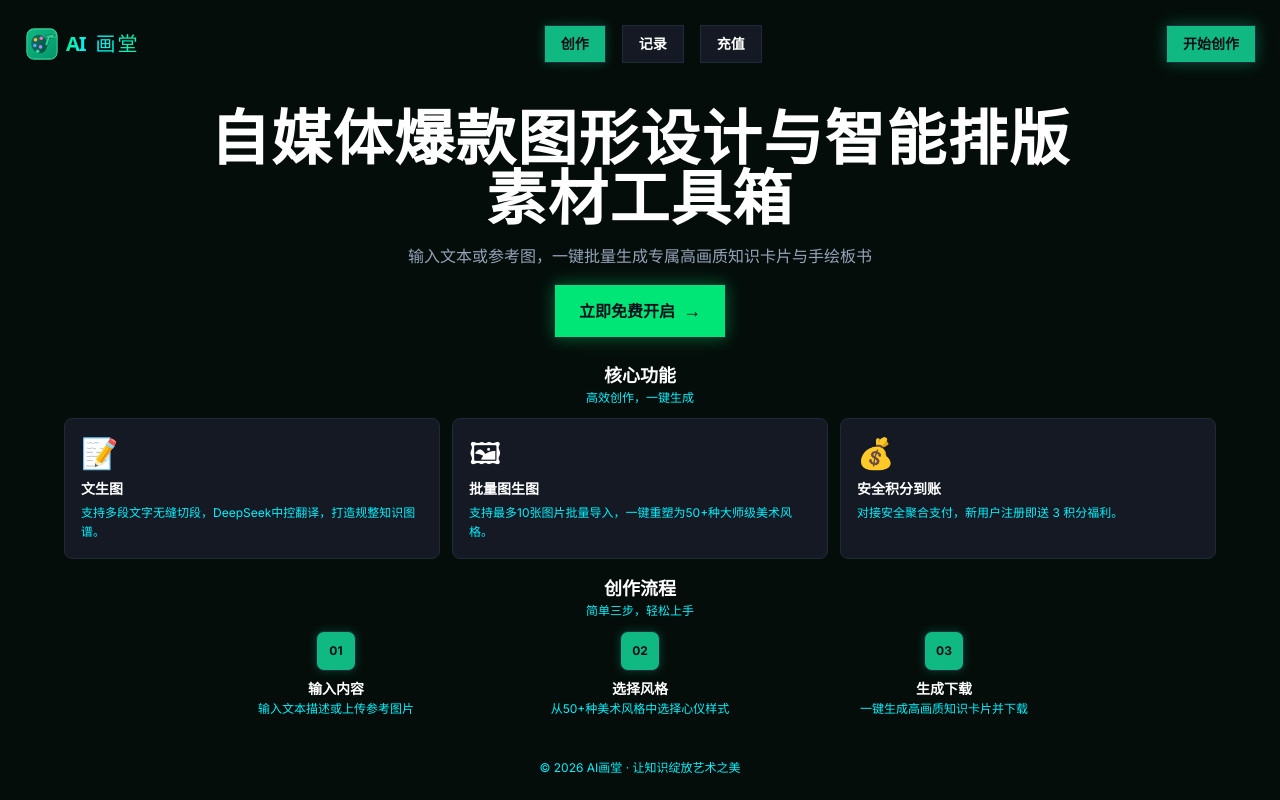
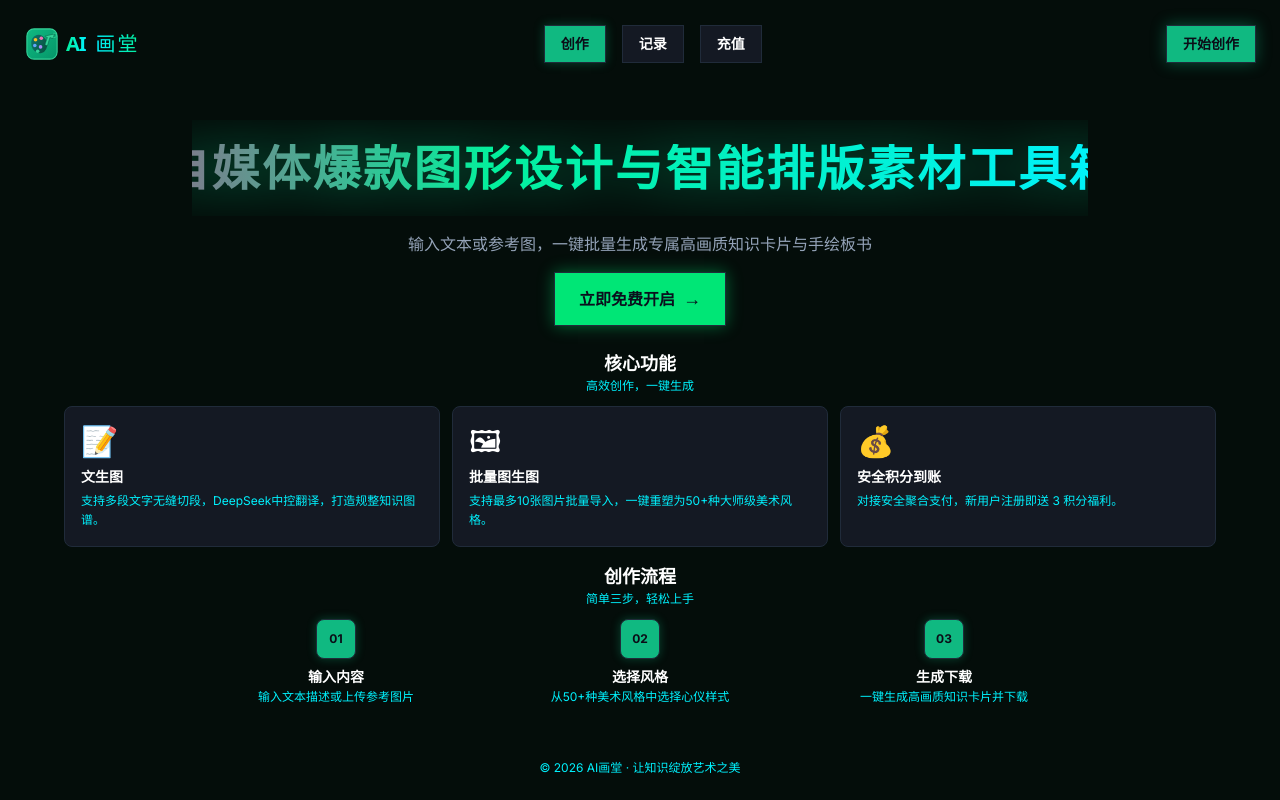
Before and after one commit to haoy0600-ctrl/aihuatang, a Next.js app: page / in a window 1280 px wide. Built offline with nearby package versions, Linux system fonts and the light colour scheme; a web font is replaced by a local one.

Commit message:
feat: 首页标题流光特效强化，加入粉红霓虹色

```diff
--- a/app/page.tsx
+++ b/app/page.tsx
@@ -79,10 +79,24 @@ export default function HomePage() {
 
       <main className="flex-1 flex flex-col justify-center items-center">
         <div className="max-w-4xl mx-auto text-center space-y-4">
-          <div className="space-y-2">
-            <h1 className="text-4xl lg:text-6xl font-bold text-white tracking-wide">
+          <div className="w-full flex justify-center items-center overflow-hidden py-6 bg-transparent">
+            <h1 className="text-3xl md:text-5xl font-black tracking-wider whitespace-nowrap font-sans select-none" style={{
+              background: 'linear-gradient(to right, #03F09C, #00F2FE, #FF007A, #03F09C)',
+              backgroundSize: '200% auto',
+              WebkitBackgroundClip: 'text',
+              WebkitTextFillColor: 'transparent',
+              backgroundClip: 'text',
+              animation: 'superShimmer 3s linear infinite',
+              filter: 'drop-shadow(0 0 25px rgba(3,240,156,0.4))'
+            }}>
               自媒体爆款图形设计与智能排版素材工具箱
             </h1>
+            <style>{`
+              @keyframes superShimmer {
+                0% { background-position: 0% center; }
+                100% { background-position: 200% center; }
+              }
+            `}</style>
           </div>
           <p className="text-sm lg:text-base text-[#94A3B8] max-w-xl mx-auto leading-relaxed">
             输入文本或参考图，一键批量生成专属高画质知识卡片与手绘板书
```
